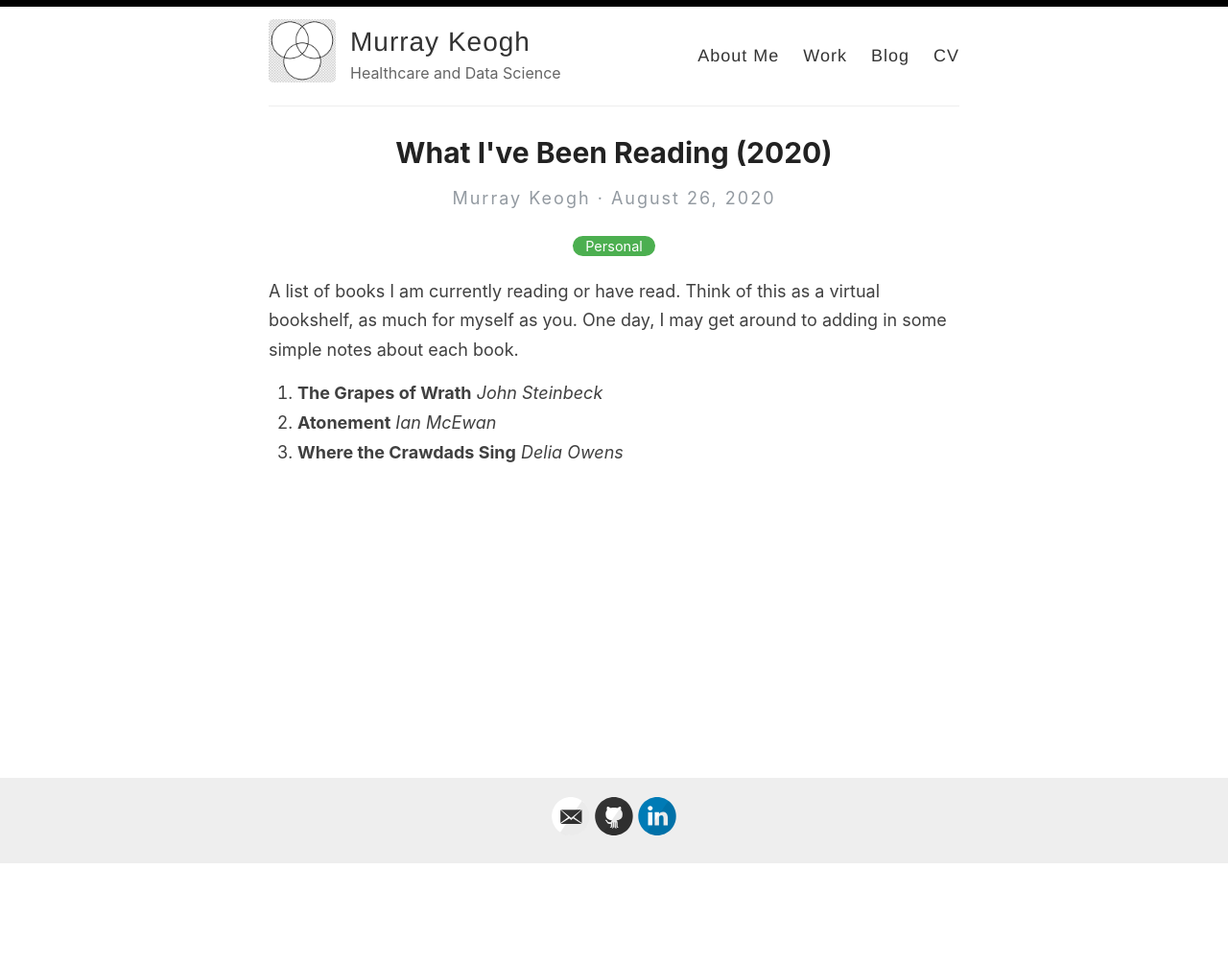
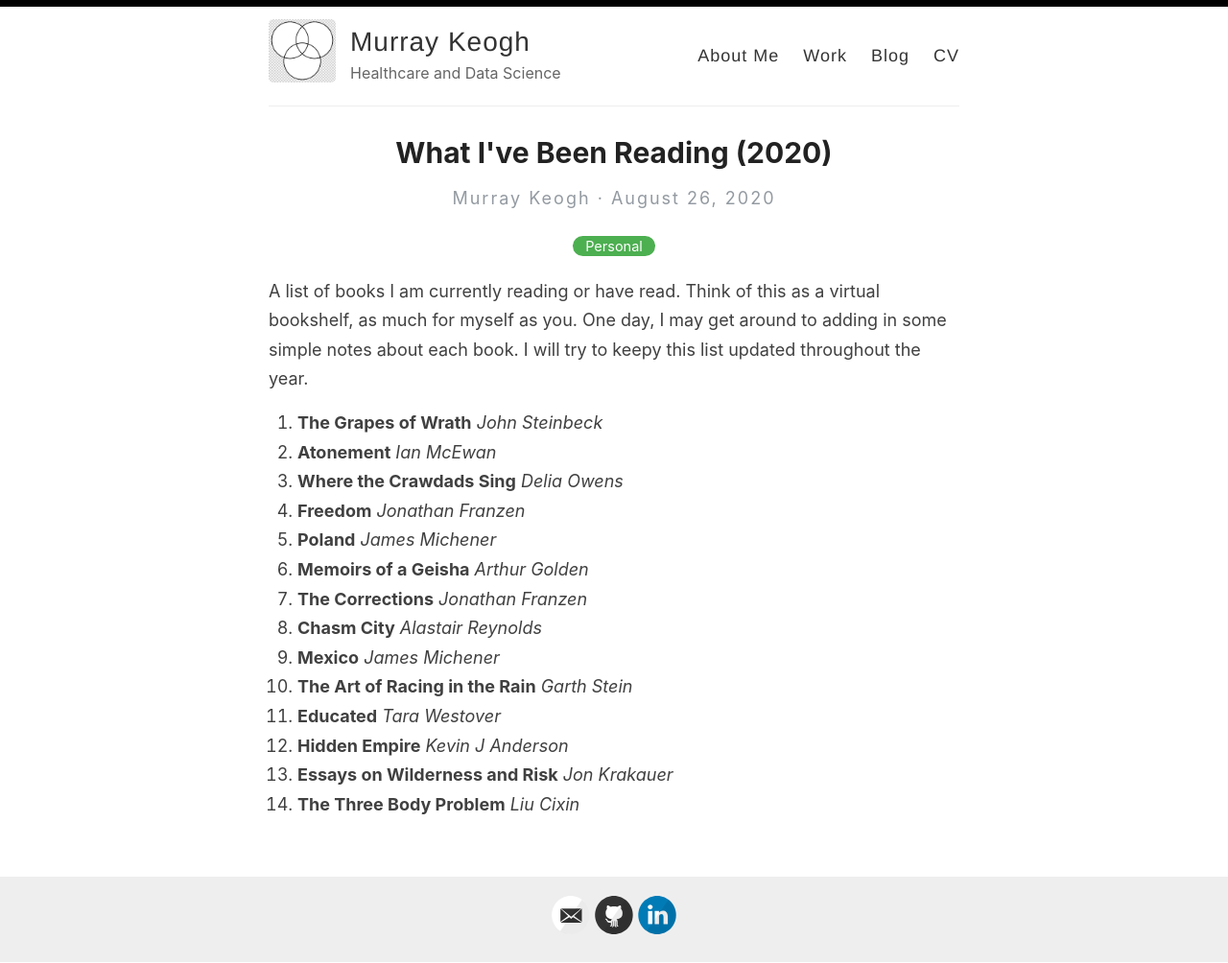
Before and after one commit to Murrkeys/Murrkeys.github.io, a Jekyll site: the page built from _posts/2020-08-26-books.md, in a window 1280 px wide. Shown: the whole page at 96% size. Built offline with Jekyll 4.4.1, drawn with Linux system fonts in a browser that asks for light colours; before the commit the page ends 901 px from its top, so only the background shows below that.

Commit message:
Update 2020-08-26-books.md

```diff
--- a/_posts/2020-08-26-books.md
+++ b/_posts/2020-08-26-books.md
@@ -3,8 +3,19 @@ layout: post
 title: What I've Been Reading (2020)
 categories: Personal
 ---
-A list of books I am currently reading or have read. Think of this as a virtual bookshelf, as much for myself as you.  One day, I may get around to adding in some simple notes about each book.
+A list of books I am currently reading or have read. Think of this as a virtual bookshelf, as much for myself as you.  One day, I may get around to adding in some simple notes about each book.  I will try to keepy this list updated throughout the year.
 
 1. **The Grapes of Wrath** *John Steinbeck*
 2. **Atonement** *Ian McEwan*
 3. **Where the Crawdads Sing** *Delia Owens*
+4. **Freedom** *Jonathan Franzen*
+5. **Poland** *James Michener*
+6. **Memoirs of a Geisha** *Arthur Golden*
+7. **The Corrections** *Jonathan Franzen*
+8. **Chasm City** *Alastair Reynolds*
+9. **Mexico** *James Michener*
+10. **The Art of Racing in the Rain** *Garth Stein*
+11. **Educated** *Tara Westover*
+12. **Hidden Empire** *Kevin J Anderson*
+13. **Essays on Wilderness and Risk** *Jon Krakauer*
+14. **The Three Body Problem** *Liu Cixin*
```
